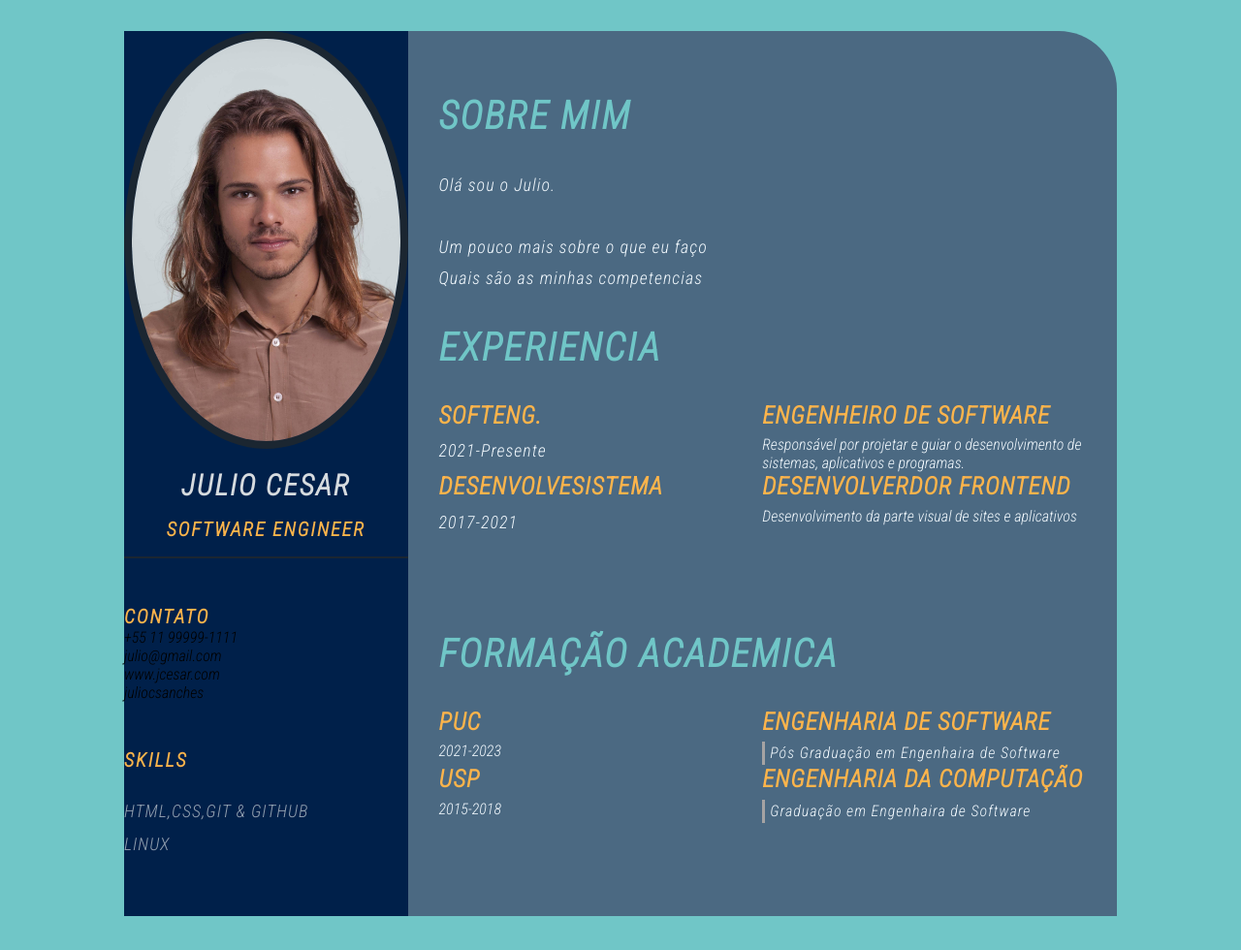
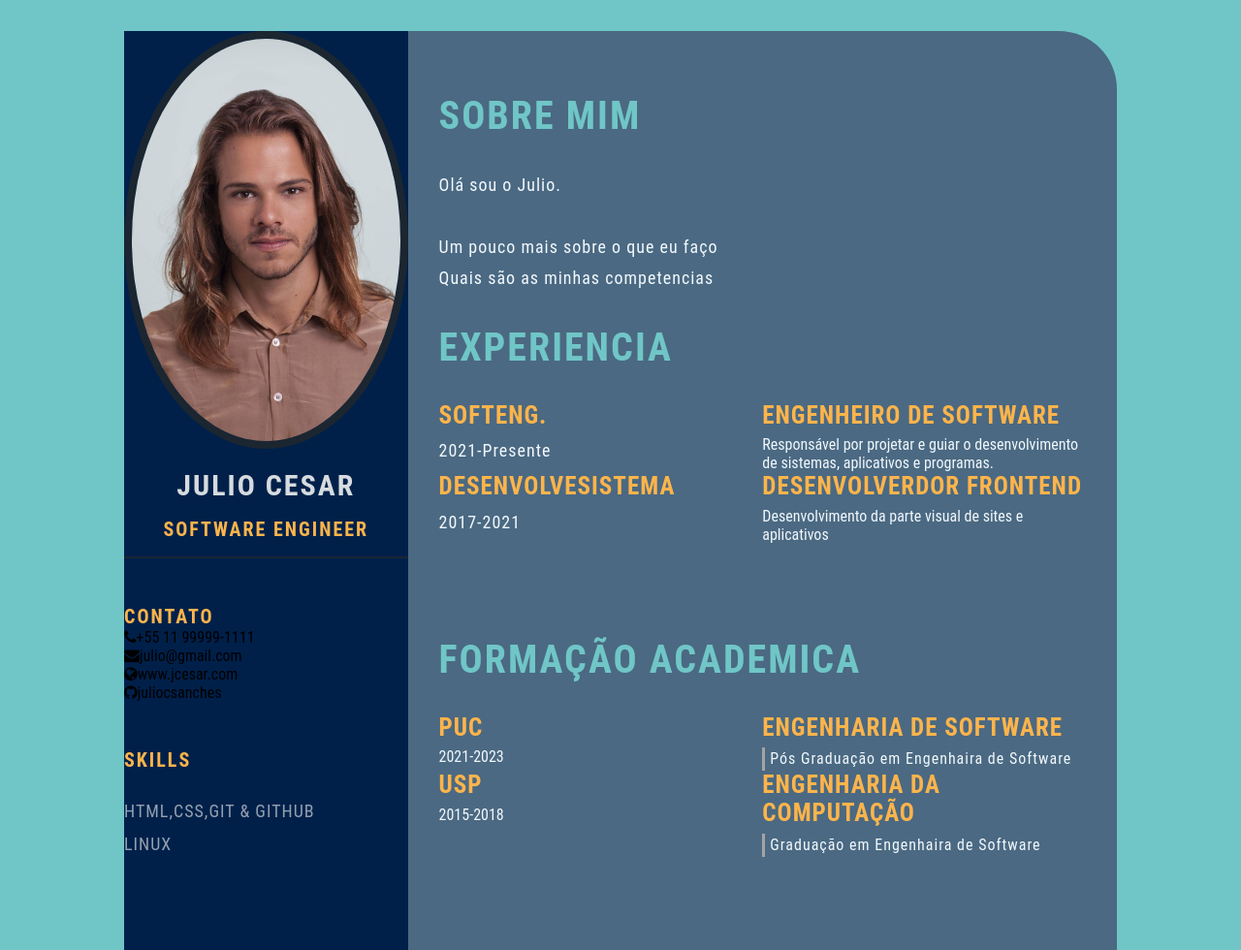
Before and after one commit to juliocsanches/devweekgit.github.io, a plain HTML site: page index.html in a window 1280 px wide. Shown: the whole page at 97% size. Drawn offline with Linux system fonts and the light colour scheme.

Commit message:
feature index.html style.css

```diff
--- a/index.html
+++ b/index.html
@@ -7,11 +7,16 @@
     <meta name="viewport" content="width=device-width, initial-scale=1.0">
     <title>Julio Cesar</title>
 
-    <!-- Google font -->
-    <link rel="stylesheet" href="style.css">
-    <link rel="preconnect" href="https://fonts.googleapis.com">
-<link rel="preconnect" href="https://fonts.gstatic.com" crossorigin>
-<link href="https://fonts.googleapis.com/css2?family=Roboto+Condensed:ital,wght@1,300&family=Roboto:ital,wght@1,100&display=swap" rel="stylesheet">
+     <!-- Google font  -->
+     <link rel="preconnect" href="https://fonts.googleapis.com">
+     <link rel="preconnect" href="https://fonts.gstatic.com" crossorigin>
+     <link href="https://fonts.googleapis.com/css2?family=Roboto:ital,wght@0,100;0,300;0,400;0,700;1,100;1,300;1,400;1,700&display=swap" rel="stylesheet">
+
+     <!-- font-awesome -->
+     <link rel="stylesheet" href="https://cdnjs.cloudflare.com/ajax/libs/font-awesome/4.7.0/css/font-awesome.min.css">
+
+     <!-- Custom CSS -->
+     <link rel="stylesheet" href="style.css">
 </head>
 
 <body>
```
